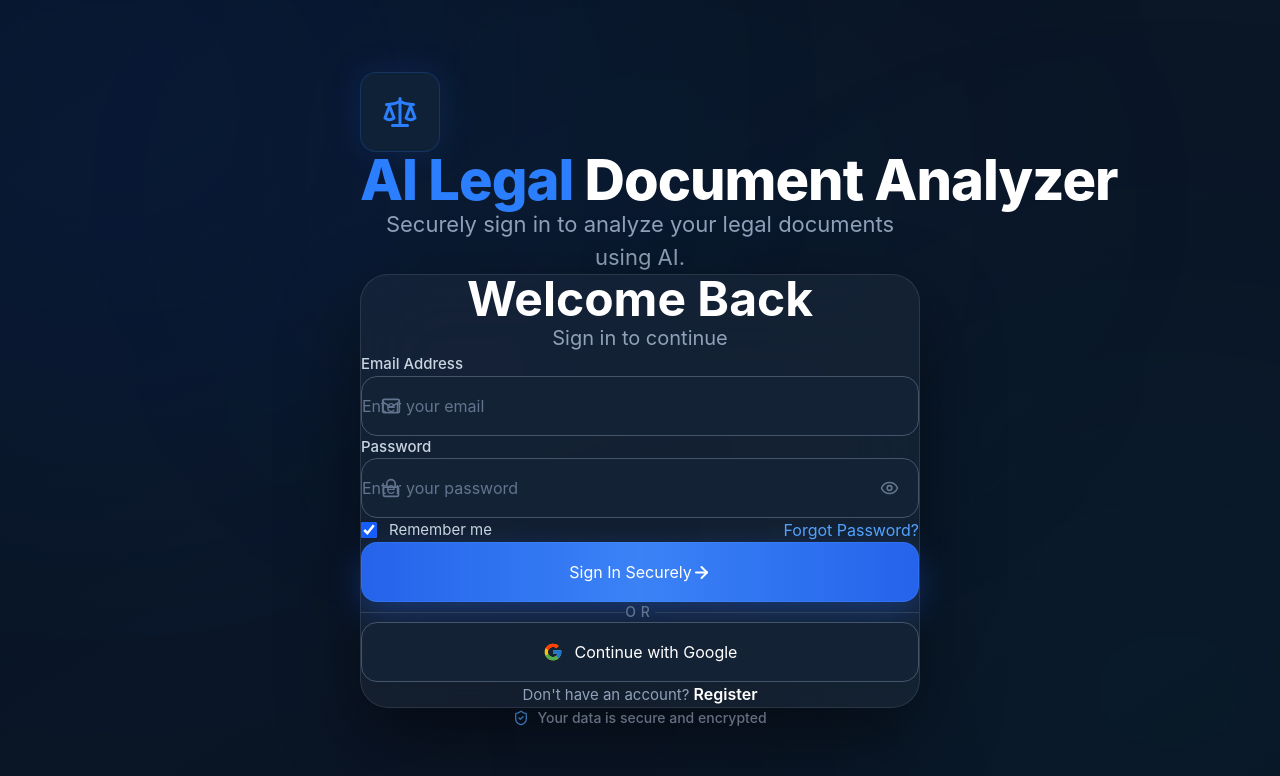
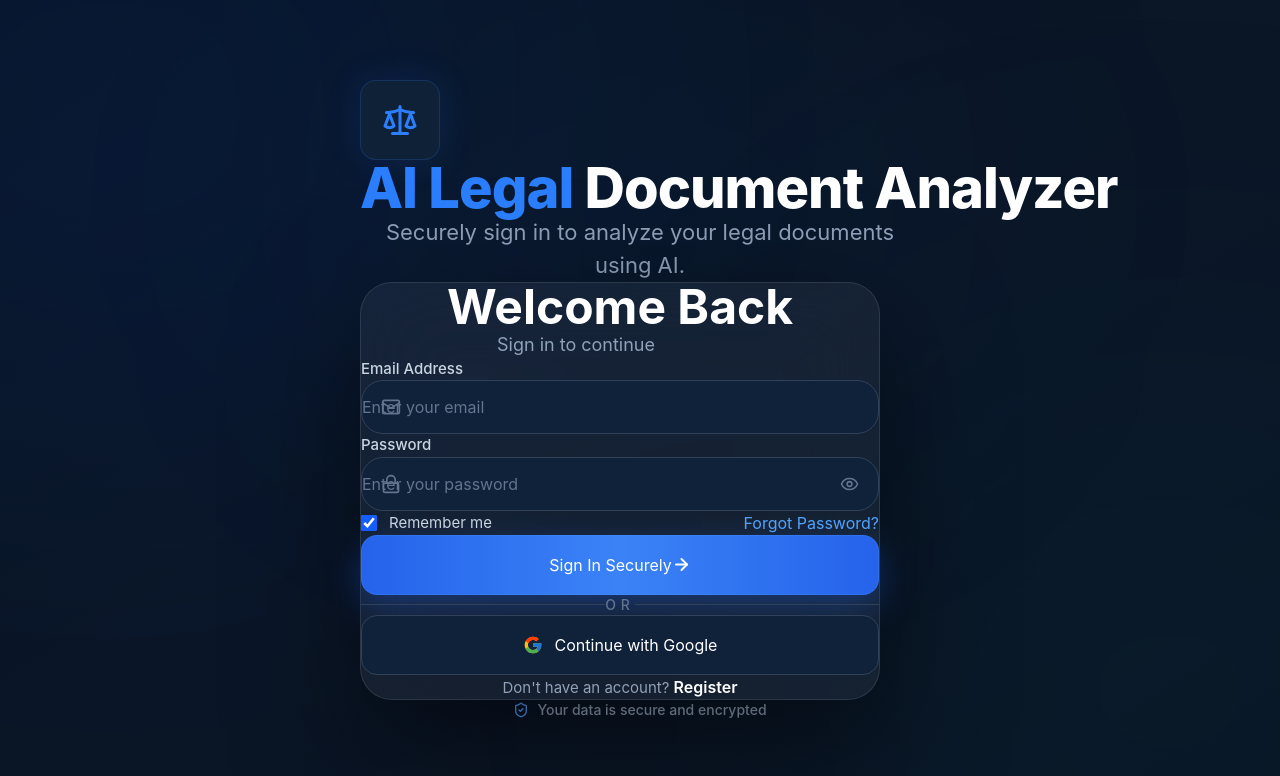
Before and after one commit to bharu2098/legal-document-analyzer, a React app in the folder frontend/: page / in a window 1280 px wide. Shown: the top 776 px of the page. Built offline with nearby package versions, Linux system fonts and the light colour scheme; the HTML template or start-up script is replaced by a standard one.

Commit message:
Redesign authentication UI

```diff
--- a/frontend/src/components/auth/AuthCard.jsx
+++ b/frontend/src/components/auth/AuthCard.jsx
@@ -7,16 +7,15 @@ function AuthCard({
     <div
       className="
         w-full
-        max-w-[560px]
-        rounded-[28px]
+        max-w-[520px]
+        rounded-[32px]
         border
         border-white/10
-        bg-white/[0.045]
+        bg-white/5
         backdrop-blur-2xl
-        shadow-[0_30px_80px_rgba(0,0,0,0.45)]
-        px-12
-        pt-12
-        pb-10
+        shadow-[0_40px_120px_rgba(0,0,0,0.5)]
+        px-10
+        py-10
       "
     >
       {/* Heading */}
@@ -38,11 +37,13 @@ function AuthCard({
       <p
         className="
           mt-4
-          mb-12
+          mb-10
           text-center
-          text-[20px]
+          text-[18px]
           text-slate-400
           font-normal
+          max-w-[430px]
+          mx-auto
         "
       >
         {subtitle}
--- a/frontend/src/components/auth/AuthInput.jsx
+++ b/frontend/src/components/auth/AuthInput.jsx
@@ -52,11 +52,11 @@ function AuthInput({
           autoComplete={autoComplete}
           className="
             w-full
-            h-[60px]
-            rounded-2xl
+            h-[54px]
+            rounded-[22px]
             border
-            border-slate-600
-            bg-[#142235]
+            border-slate-700
+            bg-[#10213A]
             pl-14
             pr-5
             text-[16px]
@@ -66,7 +66,7 @@ function AuthInput({
             transition-all
             duration-300
 
-            focus:border-blue-500
+            focus:border-blue-400
             focus:ring-2
             focus:ring-blue-500/20
 
--- a/frontend/src/components/auth/GoogleButton.jsx
+++ b/frontend/src/components/auth/GoogleButton.jsx
@@ -7,10 +7,10 @@ function GoogleButton({ label = "Continue with Google" }) {
         h-[60px]
         rounded-2xl
         border
-        border-slate-600
-        bg-[#142235]
-        hover:bg-[#18293E]
-        hover:border-slate-500
+        border-slate-700
+        bg-[#10213A]
+        hover:bg-[#182A43]
+        hover:border-slate-600
         transition-all
         duration-300
         flex
@@ -18,7 +18,7 @@ function GoogleButton({ label = "Continue with Google" }) {
         justify-center
         gap-3
         text-white
-        text-[16px]
+        text-[15px]
         font-medium
       "
     >
--- a/frontend/src/components/auth/PasswordInput.jsx
+++ b/frontend/src/components/auth/PasswordInput.jsx
@@ -55,11 +55,11 @@ function PasswordInput({
           autoComplete={autoComplete}
           className="
             w-full
-            h-[60px]
-            rounded-2xl
+            h-[54px]
+            rounded-[22px]
             border
-            border-slate-600
-            bg-[#142235]
+            border-slate-700
+            bg-[#10213A]
             pl-14
             pr-14
             text-[16px]
@@ -69,7 +69,7 @@ function PasswordInput({
             transition-all
             duration-300
 
-            focus:border-blue-500
+            focus:border-blue-400
             focus:ring-2
             focus:ring-blue-500/20
 
```
